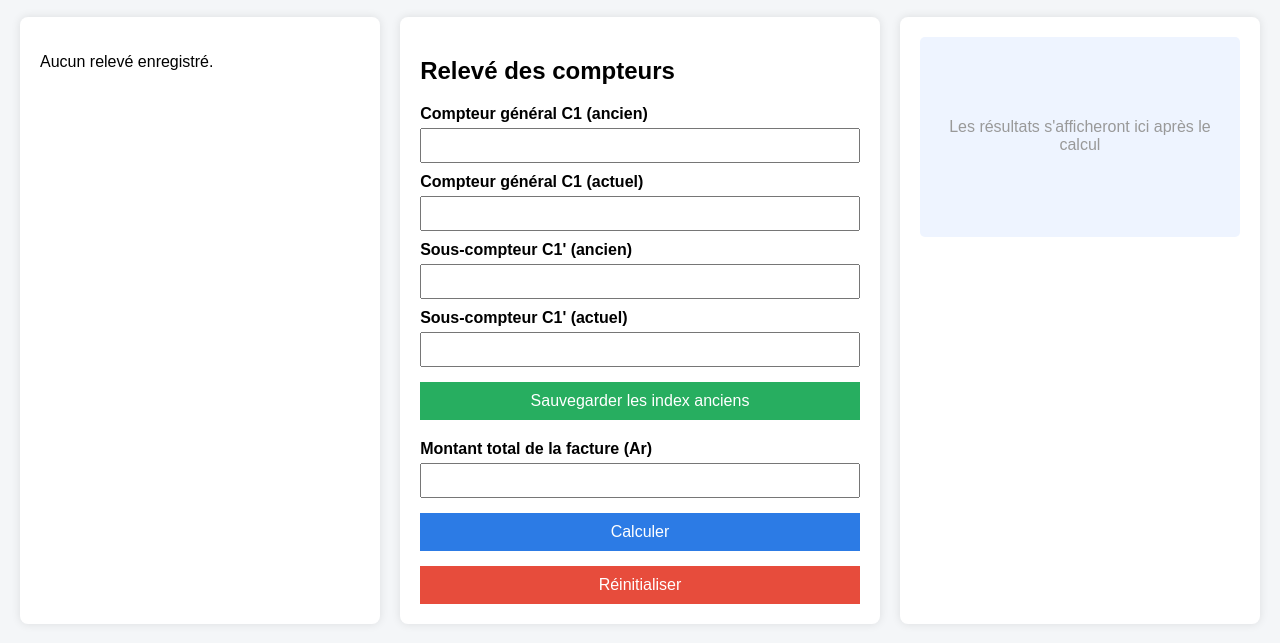
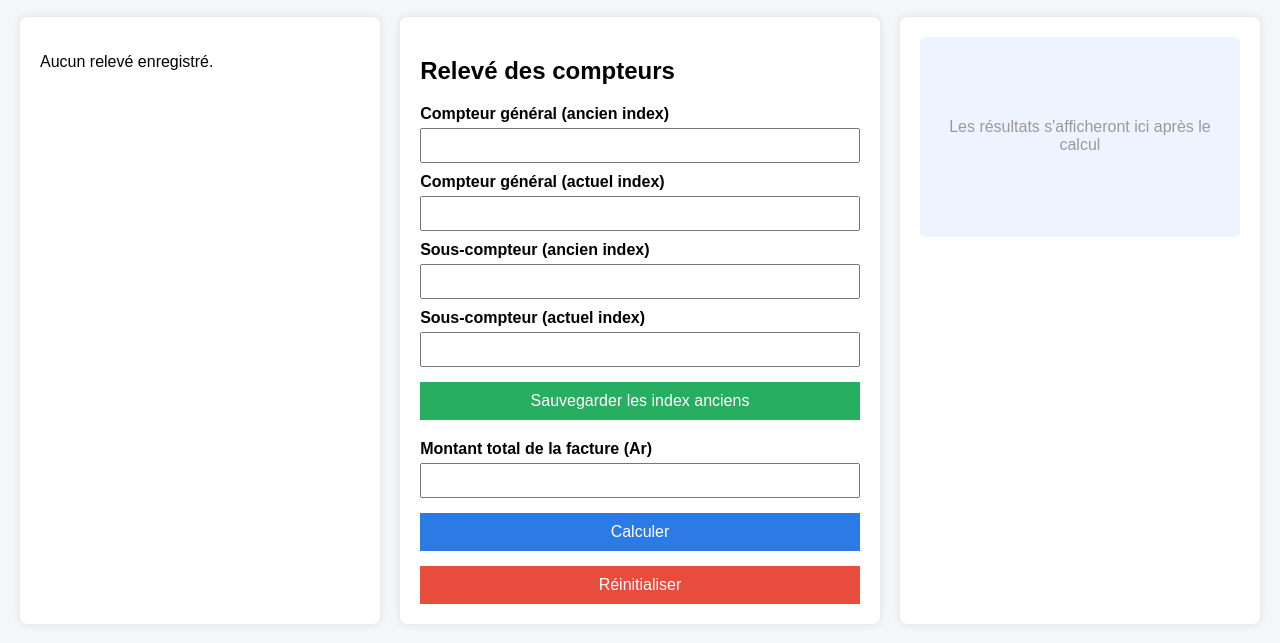
Before and after one commit to Fysafidy/JIRAMA, a plain HTML site: page index.html in a window 1280 px wide. Shown: the part 81-724 px from the top of the page. Drawn offline with Linux system fonts and the light colour scheme.

Commit message:
Refactor labels for input fields in index.html
Updated labels for clarity and consistency in input fields.

```diff
--- a/index.html
+++ b/index.html
@@ -28,16 +28,16 @@
 
             <h2>Relevé des compteurs</h2>
 
-            <label>Compteur général C1 (ancien)</label>
+            <label>Compteur général (ancien index)</label>
             <input type="number" id="c1_old">
 
-            <label>Compteur général C1 (actuel)</label>
+            <label>Compteur général (actuel index)</label>
             <input type="number" id="c1_new">
 
-            <label>Sous-compteur C1' (ancien)</label>
+            <label>Sous-compteur (ancien index)</label>
             <input type="number" id="c1p_old">
 
-            <label>Sous-compteur C1' (actuel)</label>
+            <label>Sous-compteur (actuel index)</label>
             <input type="number" id="c1p_new">
 
             <button class="save-old" onclick="sauvegarderAnciensIndex()">Sauvegarder les index anciens</button>
@@ -61,4 +61,5 @@
 
     <script src="script.js"></script>
 </body>
+
 </html>
```
